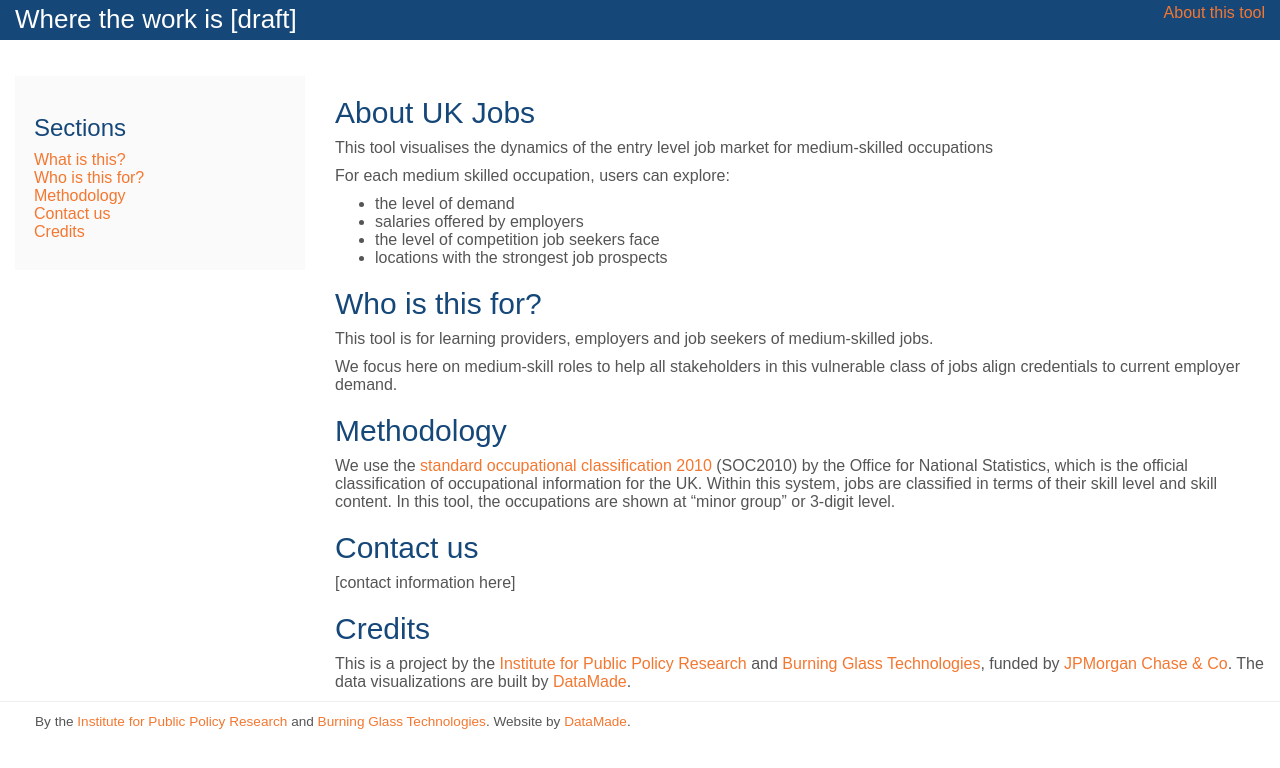
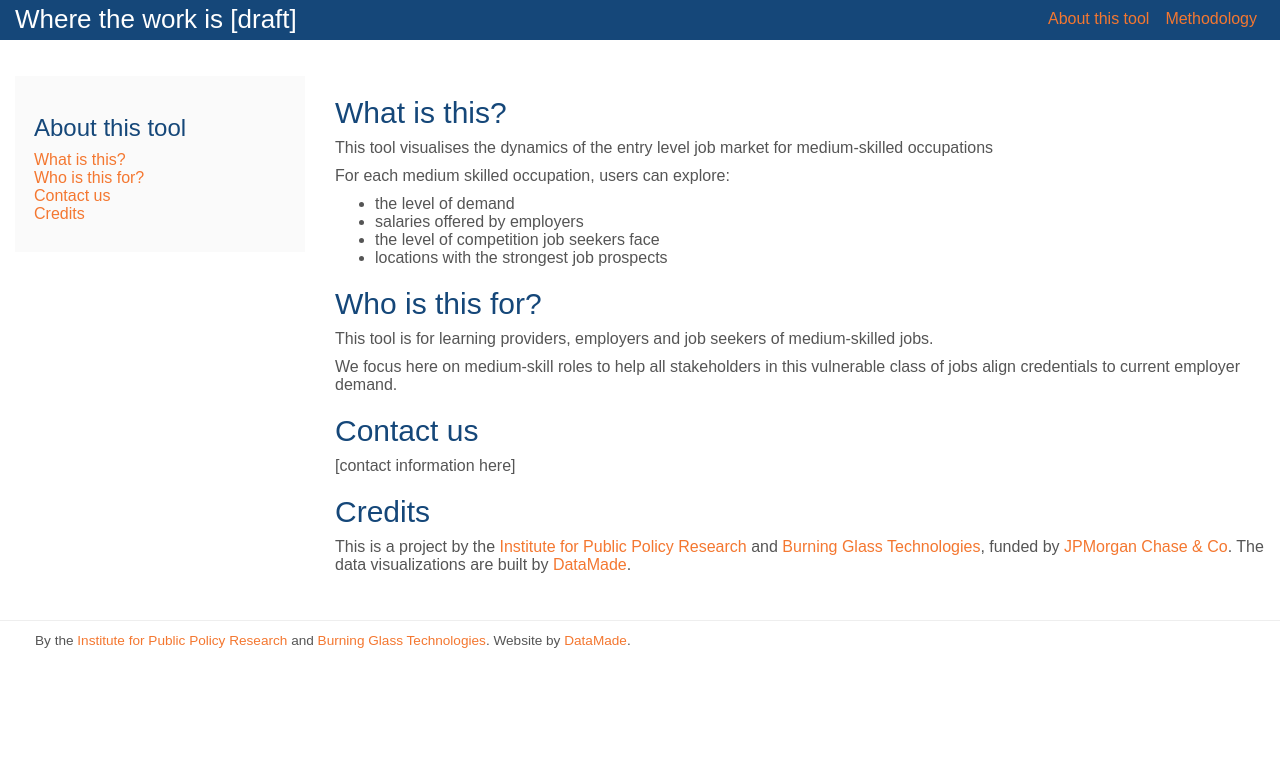
Before and after one commit to BGT-Analytics/where-the-work-is, a Jekyll site: the page built from about.html, in a window 1280 px wide. Shown: the top 768 px of the page. Built offline with Jekyll 4.4.1, drawn with Linux system fonts in a browser that asks for light colours; nearby versions of some CDN libraries; a script that is not in the unit is left out.

Commit message:
adding methodology page

```diff
--- a/_layouts/default.html
+++ b/_layouts/default.html
@@ -115,7 +115,8 @@
       <div class-"row">
         <div class='col-sm-12'>
           <a href="/" id="site-title">Where the work is [draft]</a>
-          <a href="/about.html" class="pull-right">About this tool</a>
+          <a href="/methodology.html" class="nav-item pull-right">Methodology</a>
+          <a href="/about.html" class="nav-item pull-right">About this tool</a>
         </div>
       </div>
     </div>
--- a/about.html
+++ b/about.html
@@ -11,11 +11,10 @@
         <div class='col-md-3'>
           <br/><br/>
           <div class='well well-xs'>
-            <h3>Sections</h3>
+            <h3>About this tool</h3>
             <ul class='list-unstyled'>
               <li><a href='#what-is-this'>What is this?</a></li>
               <li><a href='#whos-it-for'>Who is this for?</a></li>
-              <li><a href='#methodology'>Methodology</a></li>
               <li><a href='#contact-us'>Contact us</a></li>
               <li><a href='#credits'>Credits</a></li>
             </ul>
@@ -24,7 +23,8 @@
         <div class='col-sm-9'>
           <br/>
           <br/>
-          <h2 id="what-is-this">About UK Jobs</h2>
+
+          <h2 id="what-is-this">What is this?</h2>
           <p>This tool visualises the dynamics of the entry level job market for medium-skilled occupations</p>
           <p>For each medium skilled occupation, users can explore:</p>
           <ul>
@@ -33,17 +33,19 @@
             <li>the level of competition job seekers face</li>
             <li>locations with the strongest job prospects</li>
           </ul>
+
           <h2 id="whos-it-for">Who is this for?</h2>
           <p>This tool is for learning providers, employers and job seekers of medium-skilled jobs.</p>
           <p>We focus here on medium-skill roles to help all stakeholders in this vulnerable class of jobs align credentials to current employer demand.</p>
-          <h2 id="methodology">Methodology</h2>
-          <p>
-            We use the <a href="http://www.ons.gov.uk/ons/guide-method/classifications/current-standard-classifications/soc2010/index.html" target="_blank">standard occupational classification 2010</a> (SOC2010) by the Office for National Statistics, which is the official classification of occupational information for the UK. Within this system, jobs are classified in terms of their skill level and skill content. In this tool, the occupations are shown at “minor group” or 3-digit level.
-          </p>
+
           <h2 id="contact-us">Contact us</h2>
           <p>[contact information here]</p>
+
           <h2 id="credits">Credits</h2>
           <p>This is a project by the <a href='http://ippr.org' target="_blank">Institute for Public Policy Research</a> and <a href='http://burning-glass.com/' target="_blank">Burning Glass Technologies</a>, funded by <a href="https://www.jpmorganchase.com/" target="_blank">JPMorgan Chase & Co</a>. The data visualizations are built by <a href='http://datamade.us' target="_blank">DataMade</a>.</p>
+
+          <br/>
+          <br/>
 
         </div>
       </div>
--- a/css/custom.css
+++ b/css/custom.css
@@ -110,6 +110,9 @@
 #site-title{
   color: #fff;
   font-size: 26px;
+}
+.nav-item{
+  margin: 6px 8px;
 }
 
 
```
Also changed, not shown: methodology.html (added, +43 -0 lines).
